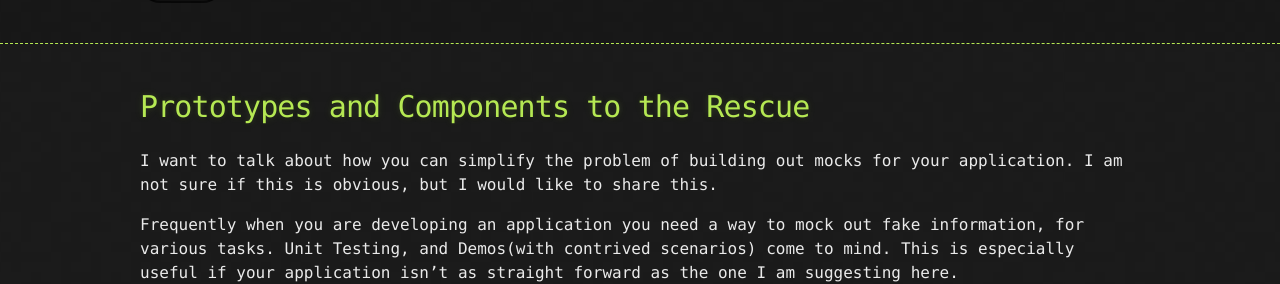
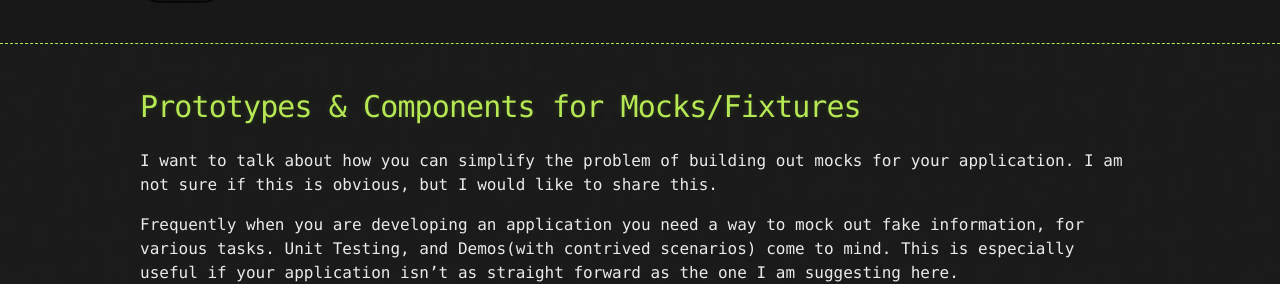
Before and after one commit to tbeckenhauer/tbeckenhauer.github.io, a Jekyll site: the page built from _posts/_patterns/prototype-pattern.markdown, in a window 1280 px wide. Shown: the part 149-433 px from the top of the page. Built offline with Jekyll 4.4.1, drawn with Linux system fonts in a browser that asks for light colours.

Commit message:
Update prototype-pattern.markdown

```diff
--- a/_posts/_patterns/prototype-pattern.markdown
+++ b/_posts/_patterns/prototype-pattern.markdown
@@ -1,6 +1,6 @@
 ---
 layout: post
-title:  "Prototypes and Components to the Rescue"
+title:  "Prototypes & Components for Mocks/Fixtures"
 date:   2016-05-16 00:00:00
 categories: Programing, CodingStyle
 ---
```
